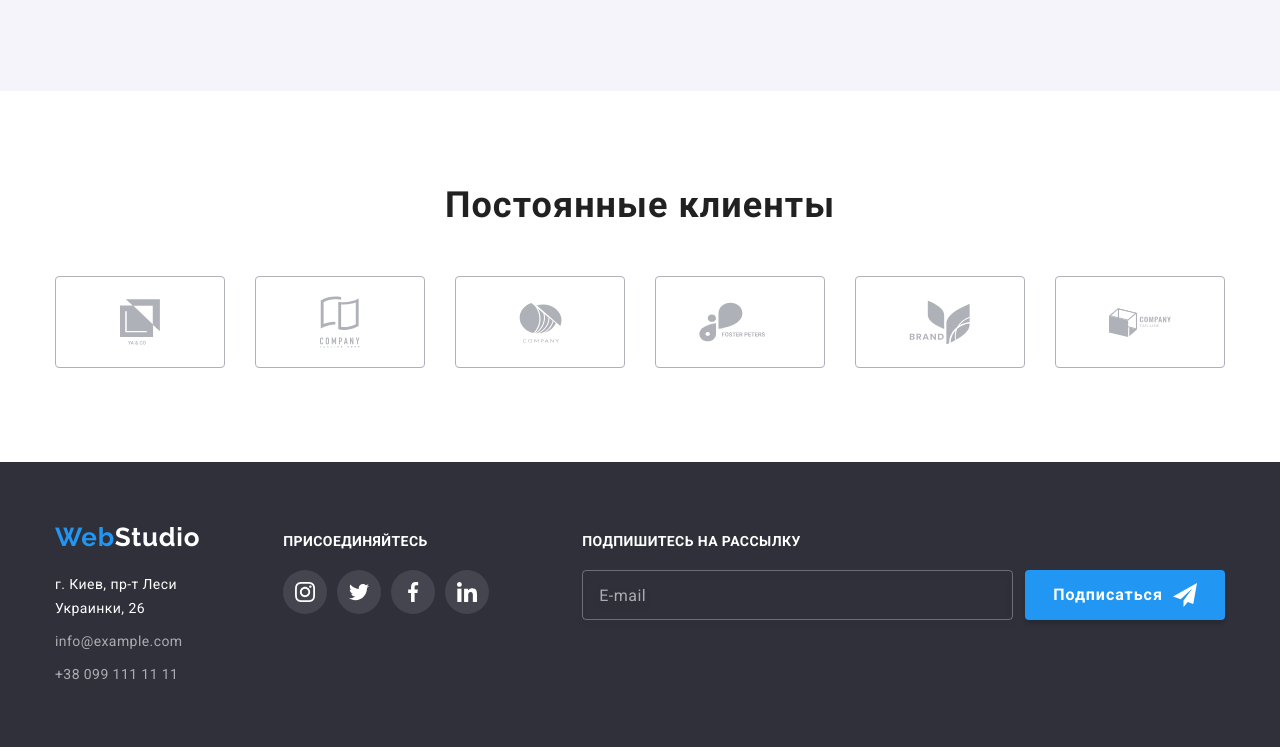
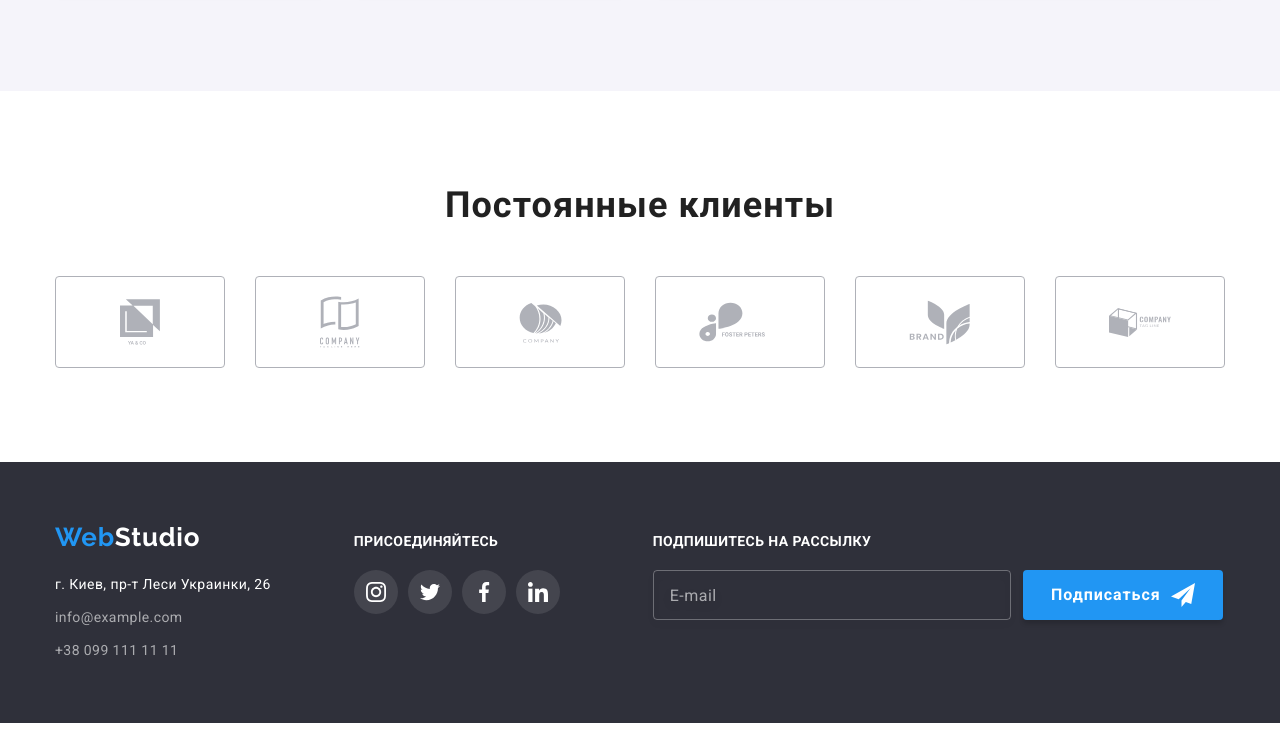
Before and after one commit to sotskiydr/goit-markup-hw-08, a plain HTML site: page index.html in a window 1280 px wide. Shown: the part 2213-2960 px from the top of the page. After the commit the page ends 2936 px from the top, so only its background shows below. Drawn offline with nearby package versions, Linux system fonts and the light colour scheme.

Commit message:
ремонт футера

```diff
--- a/sass/components/_footer-subscribe.scss
+++ b/sass/components/_footer-subscribe.scss
@@ -1,6 +1,4 @@
 .subscribe__container {
-    margin-left: 93px;
-    width: 100%;
     .subscribe__title {
         font-weight: 700;
         font-size: 14px;
@@ -69,6 +67,12 @@
     }
 }
 
+@media screen and (min-width:1200px) {
+    .subscribe__form .subscribe__input {
+        width: 358px;
+    }
+}
+
 @media screen and (max-width:1199px) {
     .subscribe__container {
         display: flex;
--- a/sass/components/_footer.scss
+++ b/sass/components/_footer.scss
@@ -15,6 +15,7 @@
 .footer__tablet-container {
     display: flex;
     align-items: baseline;
+    margin-right: 93px;
 }
 
 @media screen and (max-width:1199px) {
@@ -26,6 +27,7 @@
         .footer__tablet-container {
             align-self: center;
             justify-content: space-around;
+            margin: 0;
         }
         .address__container {
             margin-right: 165px;
@@ -44,6 +46,7 @@
         .footer__tablet-container {
             display: flex;
             flex-direction: column;
+            margin: 0;
         }
         .address__container {
             margin: 0;
```
Also changed, not shown: css/main.css, css/main.min.css, 2 other files.
